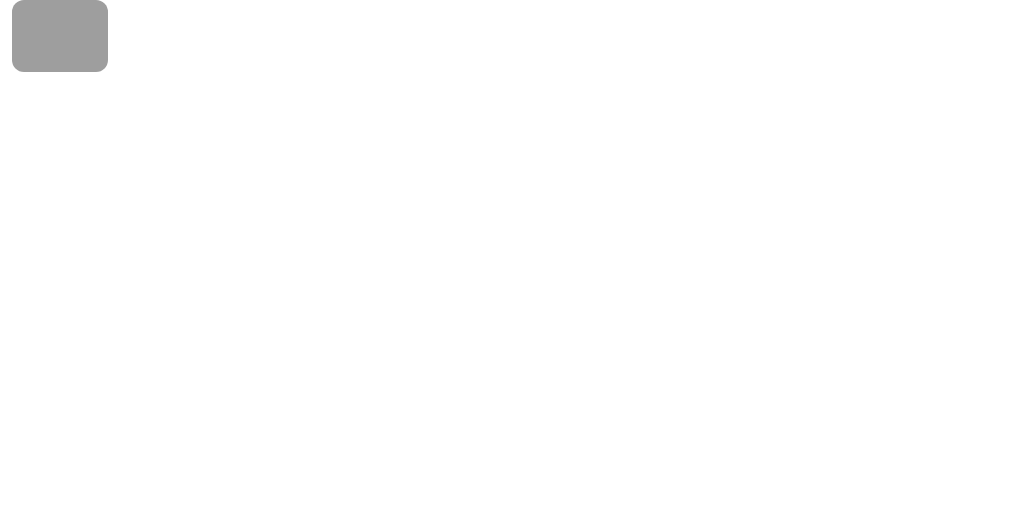
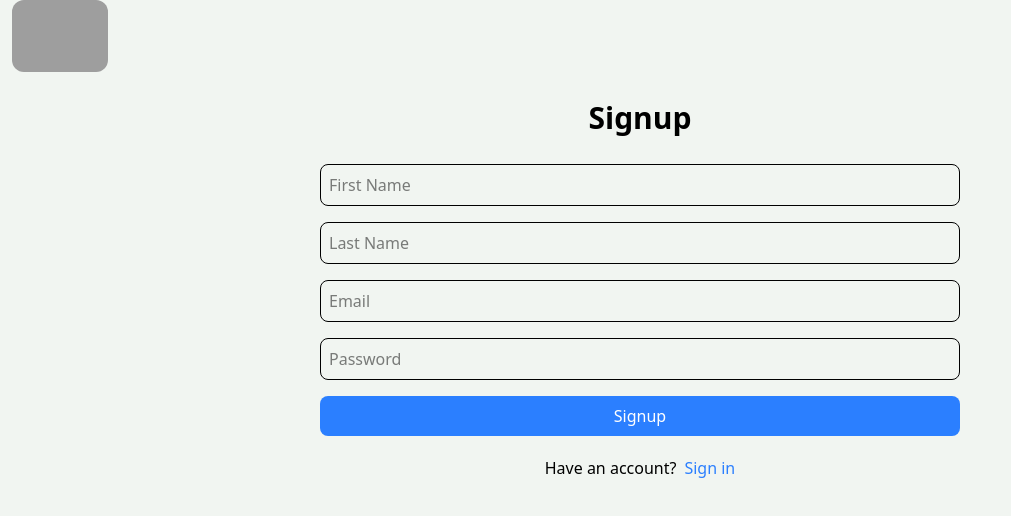
Before and after one commit to mohamedsayah97/MyServ-Frontend, a React (Vite) app: page /signup in a window 1280 px wide. Before the commit this address had no page. Shown: the top 516 px of the page, without its empty margins (0-1011 px from the left). Built offline with nearby package versions, Linux system fonts and the light colour scheme; grey boxes are pictures that could not be loaded.

Commit message:
complete sign up page UI

```diff
--- a/src/App.jsx
+++ b/src/App.jsx
@@ -6,6 +6,7 @@ import Login from './pages/Login'
 import Navbar from './pages/Navbar'
 import Suivientre from './pages/suivientre'
 import Suivirec from './pages/suivirec'
+import Signup from './pages/Signup'
 
 function App() {
 
@@ -19,6 +20,7 @@ function App() {
       <Route path='/suivientretien' element={<Suivientre/>}/>
       <Route path='/suivirecruteur' element={<Suivirec/>}/>
       <Route path='/ajoutcandidat' element={<Ajoutcand/>}/>
+      <Route path='/signup' element={<Signup/>}/>
       </Routes>
     </>
   )
--- a/src/index.css
+++ b/src/index.css
@@ -1 +1,6 @@
 @import "tailwindcss";
+
+
+body {
+    background-color: rgb(241, 245, 241);
+}
--- /dev/null
+++ b/src/pages/Signup.jsx
@@ -0,0 +1,23 @@
+
+import { Link } from 'react-router-dom';
+
+const Signup = () => {
+  return (
+    <div>
+        <h1 className='text-3xl text-center font-semibold my-7'>Signup</h1>
+        <form className='flex flex-col gap-4 w-1/2 mx-auto'>
+            <input type="text" placeholder='First Name' className='border p-2  rounded-lg '/>
+            <input type="text" placeholder='Last Name' className='border p-2  rounded-lg'/>
+            <input type="email" placeholder='Email' className='border p-2  rounded-lg'/>
+            <input type="password" placeholder='Password' className='border p-2  rounded-lg'/>
+            <button className='bg-blue-500 text-white p-2 rounded-lg hover:opacity-75 cursor-pointer'>Signup</button>
+        </form>
+        <div className='flex gap-2 mt-5 text-center justify-center'>
+            <p>Have an account?</p>
+            <Link to={"/"} className='text-blue-500'>Sign in</Link>
+        </div>
+    </div>
+  )
+}
+
+export default Signup;
```
